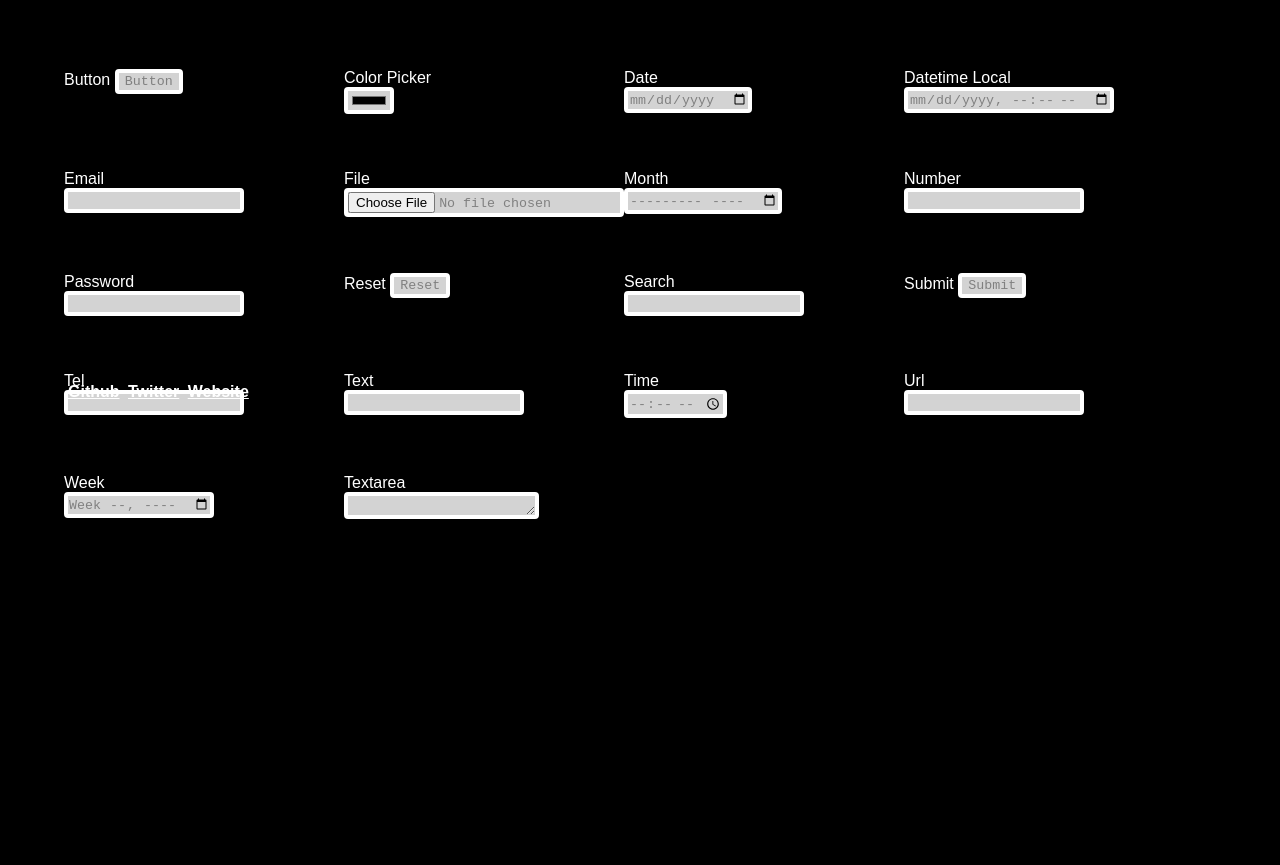
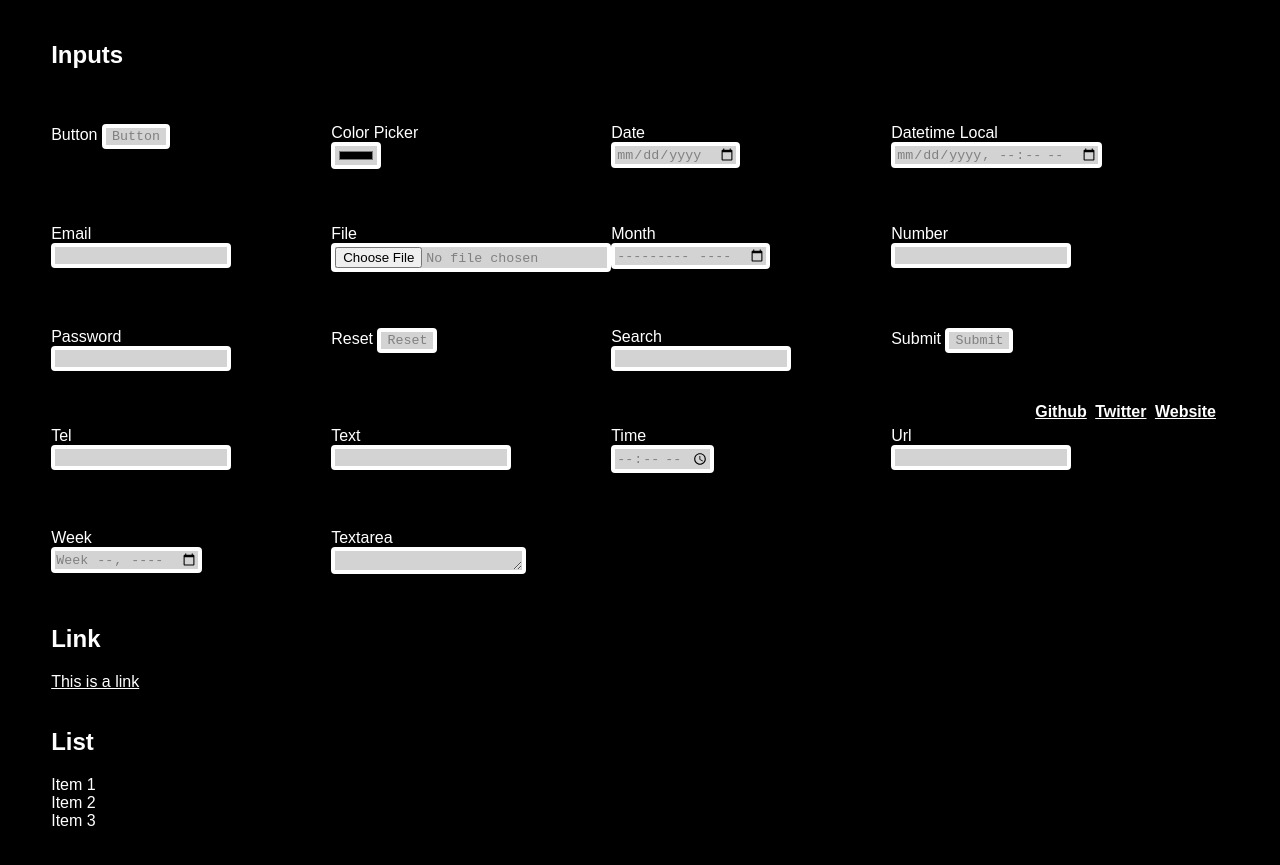
Before and after one commit to nicedennn/cleaner.css, a website: page index.html in a window 1280 px wide. Shown: the part 359-1224 px from the top of the page. Before the commit the page ends 973 px from the top, so only its background shows below. Drawn offline with Linux system fonts and the light colour scheme.

Commit message:
commit-2

```diff
--- a/cleaner.css
+++ b/cleaner.css
@@ -4,7 +4,6 @@
     border-radius: 4px;
     color: gray;
     font-family: monospace;
-    transition: all 0.25s ease-out;
 }
 
 .cleaner:focus {
@@ -15,3 +14,23 @@
 .cleaner:active{
     color: black;
 }
+
+.cleaner-link {
+    color: white;
+    font-family: sans-serif;
+}
+
+.cleaner-link:visited {
+    color: white;
+}
+
+.cleaner-link:hover {
+    color: gray;
+}
+
+.cleaner-list {
+    color: white;
+    font-family: sans-serif;
+    list-style: none;
+    padding-inline-start: 0px;
+}
--- a/index.html
+++ b/index.html
@@ -10,7 +10,7 @@
 
 </head>
 
-<body style="margin:5%; background-color: black;">
+<body style="margin:4%; background-color: black;">
 
 <h1 style="font-family:Arial, Helvetica, sans-serif; font-weight: bold; color: white;">Cleaner.css</h1>
 
@@ -29,7 +29,11 @@ NB : Cleaner.css doesn't work on the "Checkbox", "Radio" and "Range" inputs, bec
 additionnal span etc to make a custom style.
 </div>
 
-<br><br><br><br>
+<br><br>
+
+<h2 style="font-family:Arial, Helvetica, sans-serif; font-weight: bold; color: white;">Inputs</h2>
+
+<br><br>
 
 <div class="input-container"
 style="display: grid;
@@ -116,10 +120,24 @@ style="display: grid;
 
 </div>
 
+<h2 style="font-family:Arial, Helvetica, sans-serif; font-weight: bold; color: white;">Link</h2>
+
+<a href="" class="cleaner-link">This is a link</a>
+
+<br><br>
+
+<h2 style="font-family:Arial, Helvetica, sans-serif; font-weight: bold; color: white;">List</h2>
+
+<ul class="cleaner-list">
+    <li>Item 1</li>
+    <li>Item 2</li>
+    <li>Item 3</li>
+</ul>
+
 <footer style="
-position: fixed;
-left: 5%;
-bottom: 5%;
+position: absolute;
+right: 5%;
+bottom: 2.5%;
 font-family: sans-serif;
 font-weight: bold;
 ">
```
